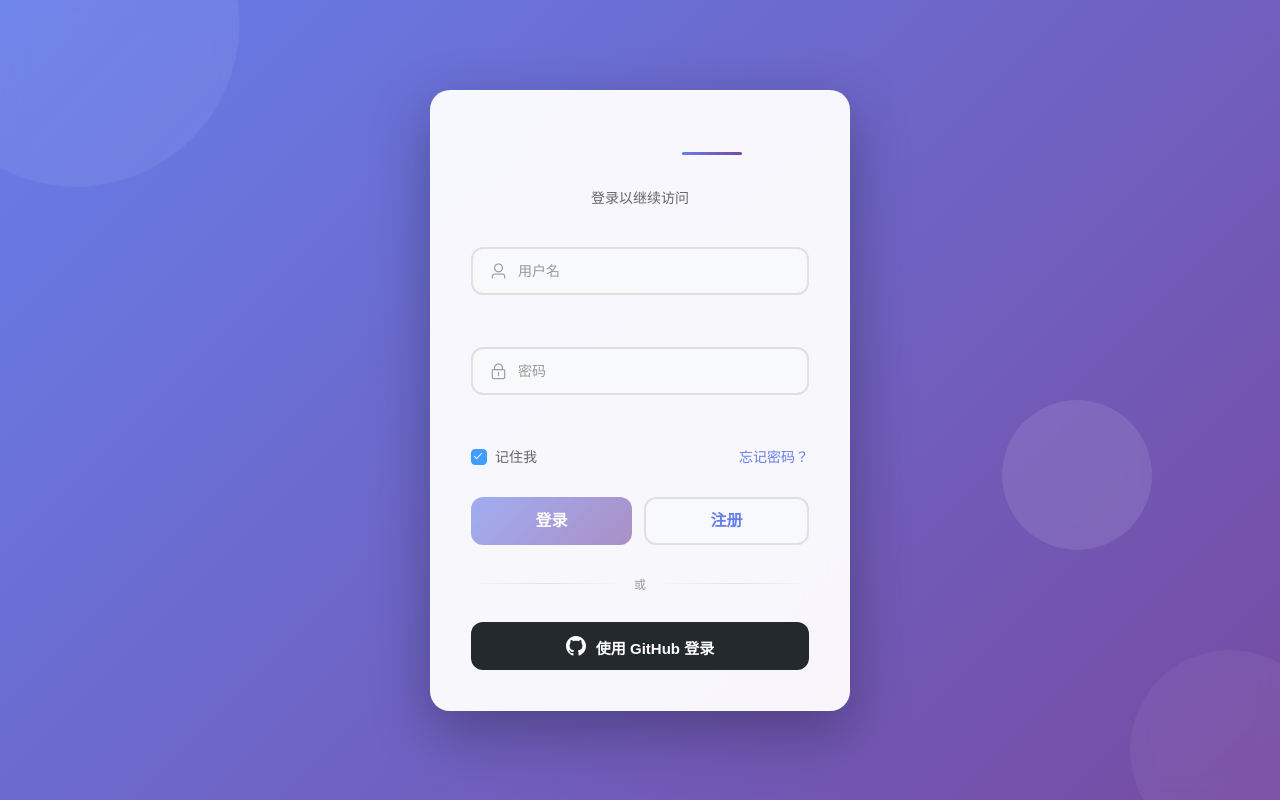
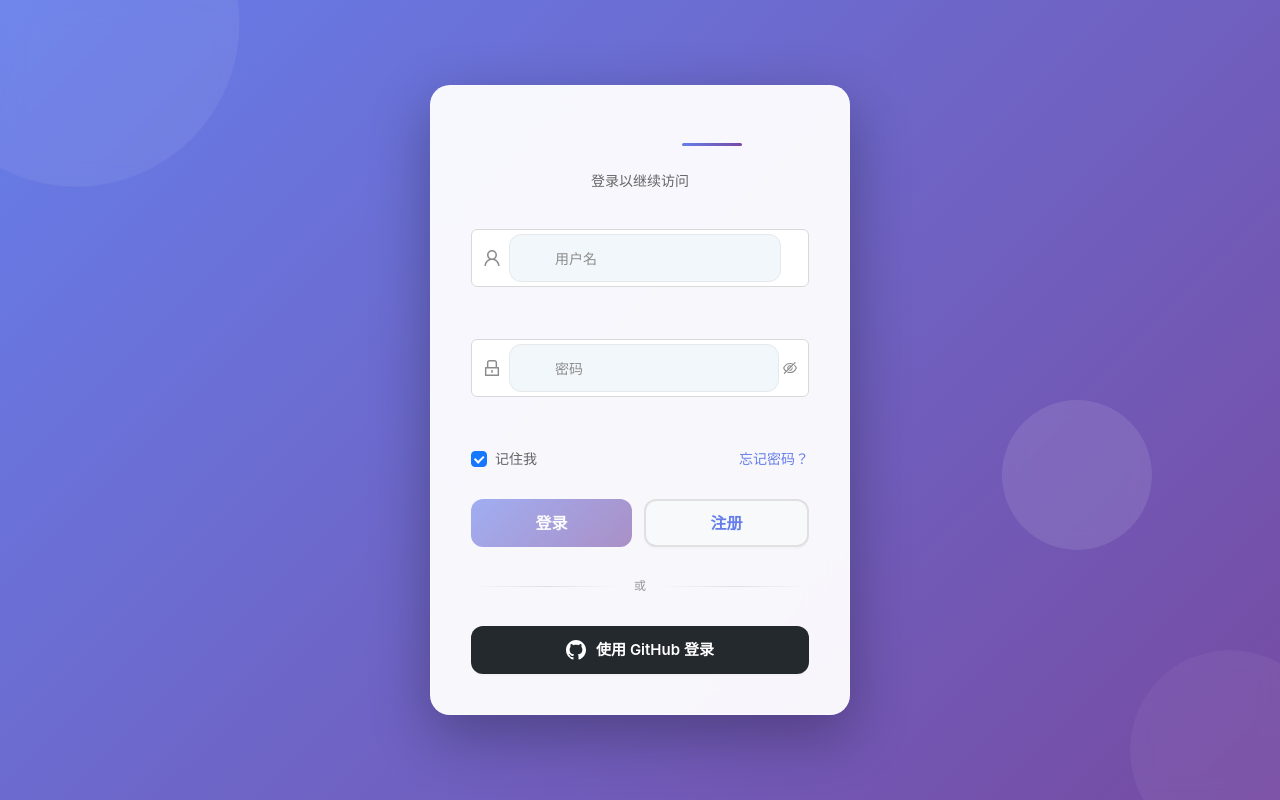
Before and after one commit to swxs/openapi_auth, a Vue app: page /#/ in a window 1280 px wide. Built offline with nearby package versions, Linux system fonts and the light colour scheme; the HTML template or start-up script is replaced by a standard one.

Commit message:
[swxs] feature: 迁移至vue3

```diff
--- a/babel.config.js
+++ b/babel.config.js
@@ -1,3 +1,3 @@
 module.exports = {
-  presets: ['@vue/app']
+  presets: ['@vue/cli-plugin-babel/preset'],
 }
--- a/src/App.vue
+++ b/src/App.vue
@@ -41,12 +41,12 @@ body {
   width: 100%;
 }
 
-// Element UI 组件样式覆盖
-.el-button {
+// Ant Design Vue 组件样式覆盖（可选）
+.ant-btn {
   transition: all 0.3s ease;
 }
 
-.el-input__inner {
+.ant-input {
   transition: all 0.3s ease;
 }
 
--- a/src/api/auth.js
+++ b/src/api/auth.js
@@ -1,4 +1,4 @@
-import Vue from 'vue'
+import axios from '@/plugins/axios'
 
 const REGISTER_URL = 'api/system/auth/signin'
 const LOGIN_URL = 'api/system/auth/refresh_token'
@@ -7,21 +7,21 @@ const REFRESH_TOKEN_URL = 'api/system/auth/token'
 const GITHUB_LOGIN_URL = 'api/system/auth/github/login'
 
 export async function register(data) {
-  return Vue.axios.post(`${REGISTER_URL}`, data)
+  return axios.post(REGISTER_URL, data)
 }
 
 export async function login(data) {
-  return Vue.axios.post(`${LOGIN_URL}`, data)
+  return axios.post(LOGIN_URL, data)
 }
 
 export async function logout(data) {
-  return Vue.axios.post(`${LOGOUT_URL}`, data)
+  return axios.post(LOGOUT_URL, data)
 }
 
 export async function refreshToken(data) {
-  return Vue.axios.post(`${REFRESH_TOKEN_URL}`, data)
+  return axios.post(REFRESH_TOKEN_URL, data)
 }
 
 export async function getGithubLoginUrl() {
-  return Vue.axios.get(`${GITHUB_LOGIN_URL}`)
+  return axios.get(GITHUB_LOGIN_URL)
 }
--- a/src/main.js
+++ b/src/main.js
@@ -1,12 +1,11 @@
-import Vue from 'vue'
-import './plugins/axios'
-import './plugins/element'
+import { createApp } from 'vue'
 import App from './App.vue'
 import router from './router'
+import antd from './plugins/antd'
+import { install as axiosInstall } from './plugins/axios'
 
-Vue.config.productionTip = false
-
-new Vue({
-  router,
-  render: (h) => h(App),
-}).$mount('#app')
+const app = createApp(App)
+app.use(router)
+app.use(antd)
+app.use({ install: axiosInstall })
+app.mount('#app')
--- /dev/null
+++ b/src/plugins/antd.js
@@ -0,0 +1,10 @@
+import Antd from 'ant-design-vue'
+import 'ant-design-vue/dist/reset.css'
+import { message } from 'ant-design-vue'
+
+export default {
+  install(app) {
+    app.use(Antd)
+    app.config.globalProperties.$message = message
+  },
+}
--- a/src/plugins/axios.js
+++ b/src/plugins/axios.js
@@ -1,20 +1,15 @@
-'use strict'
-
-import Vue from 'vue'
 import axios from 'axios'
 
-let config = {}
+const config = {}
 
 const service = axios.create(config)
 
 service.interceptors.request.use(
   (config) => {
-    // do something before request is sent
     if (config.method === 'get') {
       config.params = config.params || {}
       config.params._ = new Date().getTime()
     }
-
     return config
   },
   (error) => {
@@ -22,46 +17,30 @@ service.interceptors.request.use(
   }
 )
 
-// Add a response interceptor
 service.interceptors.response.use(
   (response) => {
-    if (response.config.responseType == 'blob') {
+    if (response.config.responseType === 'blob') {
       return Promise.resolve(response)
-    } else {
-      let data = response.data
-      if (data.code === 0) {
-        return Promise.resolve(data)
-      } else {
-        console.log('data: ', data)
-        return Promise.resolve(data)
-      }
     }
+    const data = response.data
+    if (data.code === 0) {
+      return Promise.resolve(data)
+    }
+    console.log('data: ', data)
+    return Promise.resolve(data)
   },
   (error) => {
     console.log(error.response)
     return Promise.resolve({
-      status: error.response.status,
-      ...error.response.data,
+      status: error.response?.status,
+      ...error.response?.data,
     })
   }
 )
 
-Plugin.install = function(Vue, options) {
-  Vue.axios = service
-  Object.defineProperties(Vue.prototype, {
-    axios: {
-      get() {
-        return service
-      },
-    },
-    $axios: {
-      get() {
-        return service
-      },
-    },
-  })
+export function install(app) {
+  app.config.globalProperties.axios = service
+  app.config.globalProperties.$axios = service
 }
 
-Vue.use(Plugin)
-
-export default Plugin
+export default service
--- a/src/plugins/element.js
+++ /dev/null
@@ -1,5 +0,0 @@
-import Vue from 'vue'
-import ElementUI from 'element-ui'
-import 'element-ui/lib/theme-chalk/index.css'
-
-Vue.use(ElementUI)
--- a/src/router.js
+++ b/src/router.js
@@ -1,11 +1,7 @@
-import Vue from 'vue'
-import Router from 'vue-router'
+import { createRouter, createWebHistory } from 'vue-router'
 import Index from './views/index.vue'
 
-Vue.use(Router)
-
-export default new Router({
-  routes: [
+const routes = [
   {
     path: '/',
     name: 'login',
@@ -17,9 +13,13 @@ export default new Router({
     component: () => import('./views/authorize.vue'),
   },
   {
-      path: '*',
+    path: '/:pathMatch(.*)*',
     name: 'NotFound',
     component: () => import('./views/404.vue'),
   },
-  ],
+]
+
+export default createRouter({
+  history: createWebHistory(process.env.BASE_URL),
+  routes,
 })
--- a/src/views/authorize.vue
+++ b/src/views/authorize.vue
@@ -7,16 +7,18 @@
         <p><strong>请求权限：</strong>{{ scopeDisplay }}</p>
       </div>
       <div class="authorize-actions">
-        <el-button type="primary" @click="confirmAuthorize" :loading="loading">
+        <a-button type="primary" @click="confirmAuthorize" :loading="loading">
           授权
-        </el-button>
-        <el-button @click="cancelAuthorize">取消</el-button>
+        </a-button>
+        <a-button @click="cancelAuthorize">取消</a-button>
       </div>
     </div>
   </div>
 </template>
 
 <script>
+import { getToken } from '../utils/auth'
+
 export default {
   name: 'Authorize',
   data() {
@@ -65,8 +67,6 @@ export default {
     async confirmAuthorize() {
       this.loading = true
       try {
-        // 获取token
-        const { getToken } = require('../utils/auth')
         const token = getToken()
 
         if (!token) {
--- a/src/views/index.vue
+++ b/src/views/index.vue
@@ -19,57 +19,59 @@
       </div>
 
       <!-- 表单区域 -->
-      <el-form ref="form" class="login-form" :rules="rules" :model="logins">
-        <el-form-item class="form-item">
+      <a-form ref="formRef" class="login-form" :model="logins">
+        <a-form-item class="form-item">
           <div class="input-wrapper">
-            <el-input
-              type="text"
+            <a-input
               id="identifier"
               class="modern-input"
-              v-model.trim="logins.identifier"
+              v-model:value="logins.identifier"
               placeholder="用户名"
-              prefix-icon="el-icon-user"
+              allow-clear
               @blur="verify('identifier')"
               @focus="verify('identifier')"
             >
-            </el-input>
+              <template #prefix>
+                <UserOutlined class="input-prefix-icon" />
+              </template>
+            </a-input>
             <div ref="identifier" class="error-wrap">
               <span class="error-text">请输入用户名</span>
             </div>
           </div>
-        </el-form-item>
+        </a-form-item>
 
-        <el-form-item class="form-item" v-if="ttype === 2">
+        <a-form-item class="form-item" v-if="ttype === 2">
           <div class="input-wrapper">
-            <el-input
-              type="password"
+            <a-input-password
               id="credential"
               class="modern-input"
-              v-model.trim="logins.credential"
+              v-model:value="logins.credential"
               placeholder="密码"
-              prefix-icon="el-icon-lock"
-              show-password
               @blur="verify('credential')"
               @focus="verify('credential')"
             >
-            </el-input>
+              <template #prefix>
+                <LockOutlined class="input-prefix-icon" />
+              </template>
+            </a-input-password>
             <div ref="credential" class="error-wrap">
               <span class="error-text">请输入密码</span>
             </div>
           </div>
-        </el-form-item>
+        </a-form-item>
 
         <!-- 记住我和忘记密码 -->
         <div class="form-options">
-          <el-checkbox v-model="is_remember" class="remember-checkbox">
+          <a-checkbox v-model:checked="is_remember" class="remember-checkbox">
             记住我
-          </el-checkbox>
+          </a-checkbox>
           <span class="forget-password" @click="handleForgetPassword">忘记密码？</span>
         </div>
 
         <!-- 登录和注册按钮 -->
         <div class="form-actions">
-          <el-button
+          <a-button
             type="primary"
             class="action-btn login-btn"
             :loading="loadingSignIn"
@@ -78,16 +80,16 @@
           >
             <span v-if="!loadingSignIn">登录</span>
             <span v-else>登录中...</span>
-          </el-button>
+          </a-button>
 
-          <el-button
+          <a-button
             class="action-btn register-btn"
             :loading="loadingSignUp"
             @click="SignUp"
           >
             <span v-if="!loadingSignUp">注册</span>
             <span v-else>注册中...</span>
-          </el-button>
+          </a-button>
         </div>
 
         <!-- 分割线 -->
@@ -98,24 +100,23 @@
         </div>
 
         <!-- GitHub登录按钮 -->
-        <el-button
+        <a-button
           class="github-login-btn"
           :loading="loadingGithub"
           @click="githubLogin"
         >
-          <template slot="default">
           <svg class="github-icon" viewBox="0 0 24 24" fill="currentColor">
             <path d="M12 0c-6.626 0-12 5.373-12 12 0 5.302 3.438 9.8 8.207 11.387.599.111.793-.261.793-.577v-2.234c-3.338.726-4.033-1.416-4.033-1.416-.546-1.387-1.333-1.756-1.333-1.756-1.089-.745.083-.729.083-.729 1.205.084 1.839 1.237 1.839 1.237 1.07 1.834 2.807 1.304 3.492.997.107-.775.418-1.305.762-1.604-2.665-.305-5.467-1.334-5.467-5.931 0-1.311.469-2.381 1.236-3.221-.124-.303-.535-1.524.117-3.176 0 0 1.008-.322 3.301 1.23.957-.266 1.983-.399 3.003-.404 1.02.005 2.047.138 3.006.404 2.291-1.552 3.297-1.23 3.297-1.23.653 1.653.242 2.874.118 3.176.77.84 1.235 1.911 1.235 3.221 0 4.609-2.807 5.624-5.479 5.921.43.372.823 1.102.823 2.222v3.293c0 .319.192.694.801.576 4.765-1.589 8.199-6.086 8.199-11.386 0-6.627-5.373-12-12-12z"/>
           </svg>
           <span class="github-text">使用 GitHub 登录</span>
-          </template>
-        </el-button>
-      </el-form>
+        </a-button>
+      </a-form>
     </div>
   </div>
 </template>
 
 <script>
+import { UserOutlined, LockOutlined } from '@ant-design/icons-vue'
 import { register, login, getGithubLoginUrl } from '../api/auth'
 import {
   setToken,
@@ -125,7 +126,7 @@ import {
 
 export default {
   name: 'index',
-  components: {},
+  components: { UserOutlined, LockOutlined },
   data() {
     return {
       loadingSignIn: false,
@@ -505,31 +506,51 @@ export default {
     .modern-input {
       width: 100%;
 
-      /deep/ .el-input__inner {
+      :deep(.ant-input),
+      :deep(.ant-input-password) {
         height: 48px;
-        border: 2px solid #e0e0e0;
+        border: 1px solid #e5e9ec;
         border-radius: 12px;
         padding-left: 45px;
         font-size: 14px;
-        transition: all 0.3s ease;
-        background: #f8f9fa;
+        transition: border-color 0.2s ease, background 0.2s ease;
+        background: #f2f7fb;
 
-        &:focus {
-          border-color: #667eea;
-          background: #fff;
-          box-shadow: 0 0 0 3px rgba(102, 126, 234, 0.1);
+        &:hover {
+          border-color: #d9e0e6;
+          background: #eef4f9;
+        }
+
+        &:focus,
+        &.ant-input-focused {
+          border-color: #c5d4e0;
+          background: #f2f7fb;
+          box-shadow: none;
         }
 
         &::placeholder {
-          color: #999;
+          color: #8c8c8c;
         }
       }
 
-      /deep/ .el-input__prefix {
-        left: 15px;
-        color: #999;
+      :deep(.ant-input-password .ant-input) {
+        padding-left: 45px;
+      }
+
+      :deep(.ant-input-prefix) {
+        margin-right: 8px;
+        color: #8c8c8c;
         font-size: 18px;
       }
+
+      :deep(.ant-input-password .ant-input-suffix) {
+        color: #8c8c8c;
+      }
+    }
+
+    .input-prefix-icon {
+      color: #8c8c8c;
+      font-size: 18px;
     }
 
     .error-wrap {
@@ -568,27 +589,20 @@ export default {
       height: 20px;
       margin: 0;
 
-      /deep/ .el-checkbox {
+      :deep(.ant-checkbox-wrapper) {
         display: flex;
         align-items: center;
         height: 20px;
         line-height: 20px;
       }
 
-      /deep/ .el-checkbox__input {
-        display: flex;
-        align-items: center;
-        height: 20px;
-        line-height: 20px;
-
-        .el-checkbox__inner {
+      :deep(.ant-checkbox-inner) {
         width: 16px;
         height: 16px;
         border-radius: 4px;
       }
-      }
 
-      /deep/ .el-checkbox__label {
+      :deep(.ant-checkbox + span) {
         color: #666;
         font-size: 14px;
         line-height: 20px;
@@ -638,7 +652,7 @@ export default {
       padding: 0;
       line-height: 1;
 
-      /deep/ .el-button__inner {
+      :deep(.ant-btn) {
         display: inline-flex !important;
         align-items: center !important;
         justify-content: center !important;
@@ -714,7 +728,7 @@ export default {
     justify-content: center;
     padding: 0;
 
-    /deep/ .el-button__inner {
+    :deep(.ant-btn) {
       display: inline-flex !important;
       align-items: center !important;
       justify-content: center !important;
@@ -764,7 +778,7 @@ export default {
       min-height: 44px;
       font-size: 14px;
 
-      /deep/ .el-button__inner {
+      :deep(.ant-btn) {
         padding: 0 15px;
         line-height: 44px !important;
       }
--- a/vue.config.js
+++ b/vue.config.js
@@ -1,7 +1,31 @@
 // vue.config.js
+const path = require('path')
+
 module.exports = {
+  lintOnSave: false, // 禁用ESLint检查，避免extensions选项错误
   devServer: {
     port: 8081, // 指定启动端口为 8081
+    hot: true, // 启用热模块替换（HMR），默认已启用，但显式声明更清晰
+    open: true, // 自动打开浏览器
+    client: {
+      overlay: {
+        errors: true,
+        warnings: false, // 不显示警告覆盖层，只显示错误
+        // 如果 runtimeErrors 配置不生效，可以尝试完全禁用运行时错误覆盖层
+        // runtimeErrors: false, // 取消注释此行以完全禁用运行时错误覆盖层
+        runtimeErrors: (error) => {
+          // 过滤掉 ResizeObserver 相关的运行时错误
+          const resizeObserverError = /ResizeObserver/i
+          const errorMessage = error?.message || error?.toString() || ''
+          if (resizeObserverError.test(errorMessage)) {
+            return false // 不显示这个错误
+          }
+          return true // 显示其他错误
+        },
+      },
+      webSocketTransport: 'ws', // 使用 WebSocket 传输
+    },
+    webSocketServer: 'ws', // 使用 WebSocket 服务器
     proxy: {
       '/api': {
         target: 'http://localhost:8090/api/',
@@ -11,5 +35,17 @@ module.exports = {
         }
       }
     }
+  },
+  configureWebpack: {
+    resolve: {
+      alias: {
+        vue: 'vue' // 使用原始Vue 3，而非@vue/compat
+      }
+    }
+  },
+  chainWebpack: (config) => {
+    // 确保 HMR 正常工作
+    config.plugins.delete('preload')
+    config.plugins.delete('prefetch')
   }
 }
```
Also changed, not shown: package.json (+18 -31 lines), 2 other files (tests, documents, lock files or other folders). Lines whose indentation alone changed are shown as unchanged.
